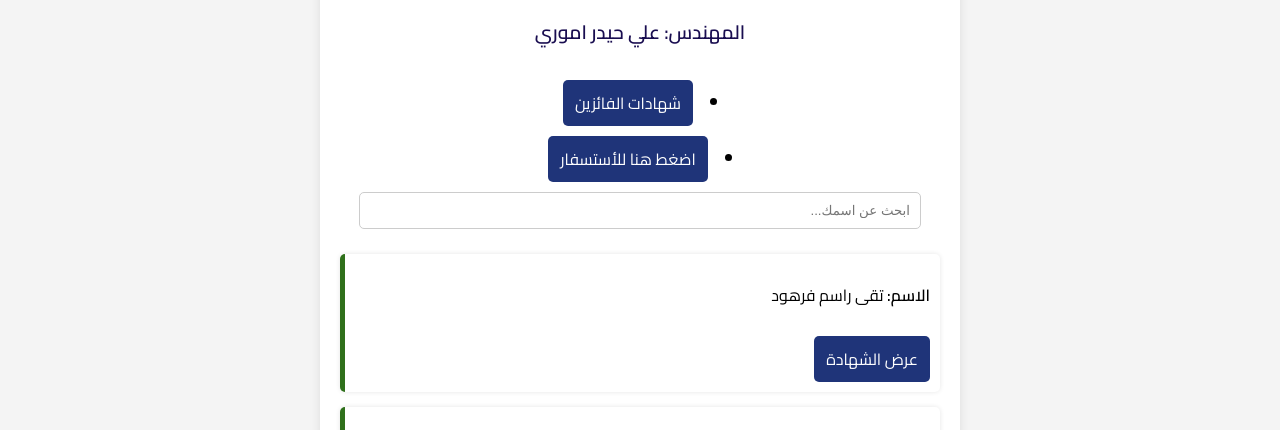
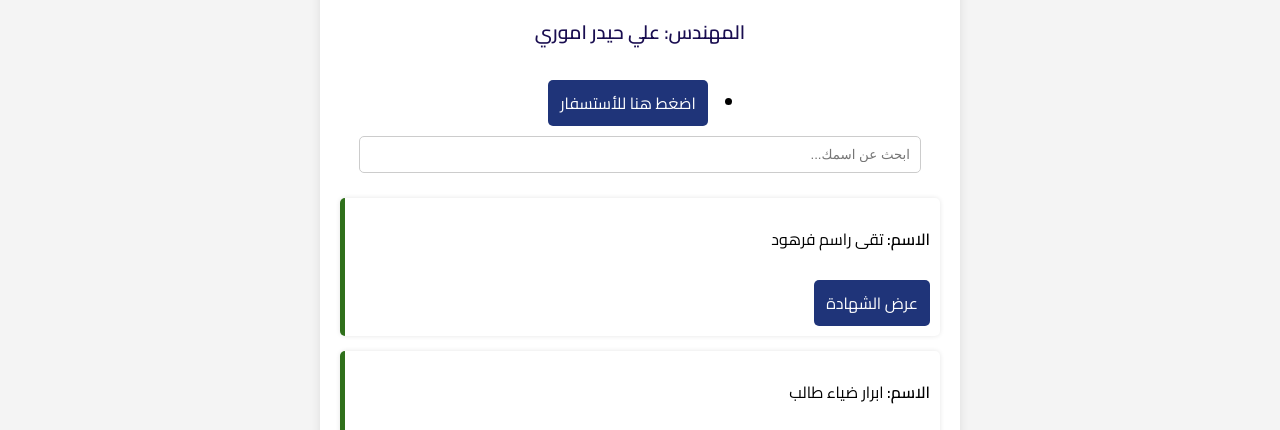
Before and after one commit to ATC5/991, a plain HTML site: page index.html in a window 1280 px wide. Shown: the part 340-770 px from the top of the page. Drawn offline with Linux system fonts and the light colour scheme.

Commit message:
Update index.html

```diff
--- a/index.html
+++ b/index.html
@@ -20,7 +20,6 @@
             <img src="img.img/3.PNG" alt="شعار الموقع" class="logo">
         </header>
        <p style="font-size: larger; color: #190d50; font-weight: bold;">المهندس: علي حيدر اموري</p>
-       <li><a href="winners.html"> شهادات الفائزين</a></li>
        <li><a style="color: rgb(255, 255, 255); text-align: center;"  href="https://www.instagram.com/krade3?igsh=MXBsd215dTh0OWp3aA==">اضغط هنا للأستسفار</a></li>
         <input type="text" id="searchBox" placeholder="ابحث عن اسمك..." onkeyup="searchCertificate()">
         <div id="certificatesList"></div>
```
